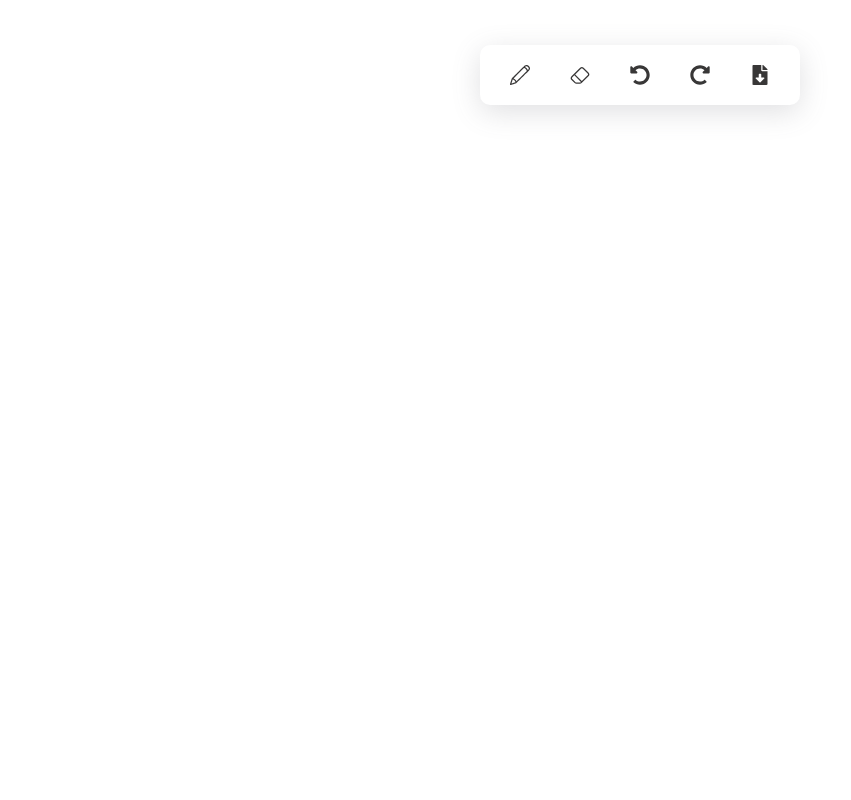
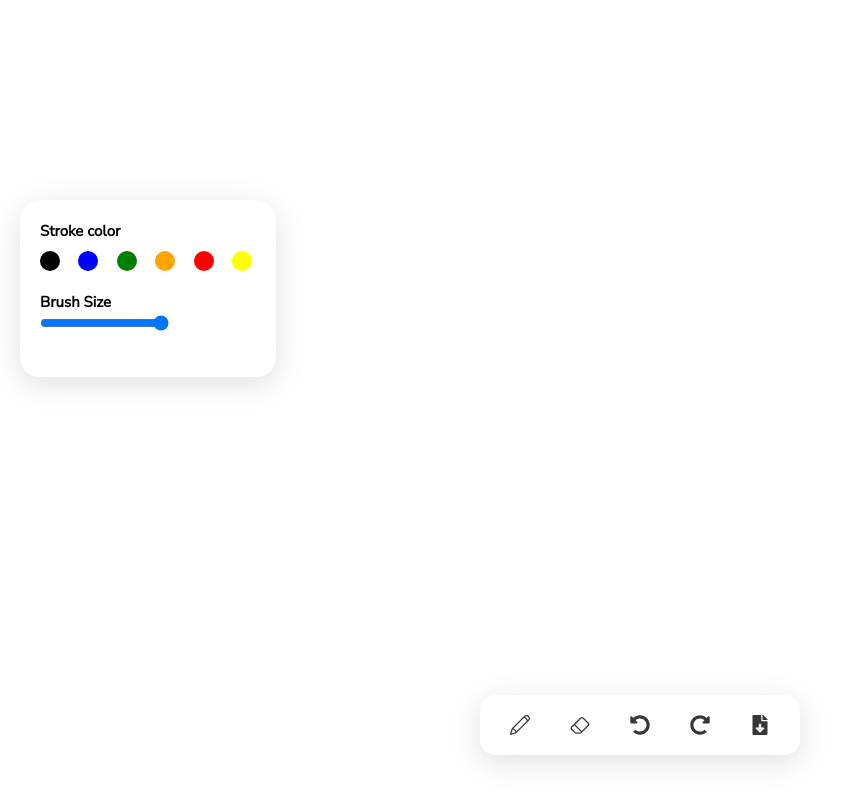
Before and after one commit to Puskar-Roy/My-Canvas, a Next.js app: page / in a window 1280 px wide. Shown: the whole page, without its empty margins (0-851 px from the left). Built offline with nearby package versions, Linux system fonts and the light colour scheme.

Commit message:
feat : toolbox

```diff
--- a/src/components/Menubar/index.module.css
+++ b/src/components/Menubar/index.module.css
@@ -1,12 +1,12 @@
 .menuContainer {
   position: absolute;
   left: 50%;
-  top: 2.8rem;
+  bottom: 2.8rem;
   width: 25%;
   display: flex;
   justify-content: space-between;
   padding: 10px 20px;
-  border-radius: 10px;
+  border-radius: 15px;
   transform: translateX(-50%);
   box-shadow: rgba(100, 100, 111, 0.2) 0px 7px 29px 0px;
   .iconWrapper {
--- /dev/null
+++ b/src/components/Toolbox/index.js
@@ -0,0 +1,54 @@
+import styles from './index.module.css'
+import { COLORS } from '../constants/constants';
+const Toolbox = () => {
+    const updateBrushSize = ()=>{
+
+    }
+  return (
+    <div className={styles.toolBoxContainer}>
+      <div className={styles.toolItem}>
+        <h4 className={styles.toolText}>Stroke color</h4>
+        <div className={styles.itemContainer}>
+          <div
+            className={styles.colorBox}
+            style={{ backgroundColor: COLORS.BLACK }}
+          />
+          <div
+            className={styles.colorBox}
+            style={{ backgroundColor: COLORS.BLUE }}
+          />
+          <div
+            className={styles.colorBox}
+            style={{ backgroundColor: COLORS.GREEN }}
+          />
+          <div
+            className={styles.colorBox}
+            style={{ backgroundColor: COLORS.ORANGE }}
+          />
+          <div
+            className={styles.colorBox}
+            style={{ backgroundColor: COLORS.RED }}
+          />
+          <div
+            className={styles.colorBox}
+            style={{ backgroundColor: COLORS.YELLOW }}
+          />
+        </div>
+      </div>
+      <div className={styles.toolItem}>
+        <h4 className={styles.toolText}>Brush Size</h4>
+        <div>
+          <input
+            type="range"
+            min={1}
+            max={10}
+            step={1}
+            onChange={updateBrushSize}
+          />
+        </div>
+      </div>
+    </div>
+  );
+}
+
+export default Toolbox
--- /dev/null
+++ b/src/components/Toolbox/index.module.css
@@ -0,0 +1,34 @@
+.toolBoxContainer{
+    padding: 20px;
+    position: absolute;
+    top: 25%;
+    left: 20px;
+    width: 256px;
+    border-radius: 20px;
+    box-shadow: rgba(100, 100, 111, 0.2) 0px 7px 29px 0px;
+    .toolItem{
+        margin-bottom: 20px;
+        .toolText{
+            font-size: 15px;
+            font-weight: bold;
+            font-family: 'Nunito Sans', sans-serif;
+
+
+        }
+        .itemContainer{
+            display: flex;
+            justify-content: space-between;
+            margin-top: 8px;
+        }
+        .colorBox{
+            height: 20px;
+            width: 20px;
+            margin-right: 4px;
+            border-radius: 10px;
+            &:hover , &.active{
+                border: 2px solid black;
+                box-shadow: rgba(0, 0, 0, 0.25) 0px 54px 55px, rgba(0, 0, 0, 0.12) 0px -12px 30px, rgba(0, 0, 0, 0.12) 0px 4px 6px, rgba(0, 0, 0, 0.17) 0px 12px 13px, rgba(0, 0, 0, 0.09) 0px -3px 5px;
+            }
+        }
+    }
+}
--- /dev/null
+++ b/src/components/constants/constants.js
@@ -0,0 +1,19 @@
+const COLORS = {
+  BLACK: "black",
+  RED: "red",
+  GREEN: "green",
+  BLUE: "blue",
+  ORANGE: "orange",
+  YELLOW: "yellow",
+  WHITE: "white",
+};
+
+const MENU_ITEMS = {
+  PENCIL: "PENCIL",
+  ERASER: "ERASER",
+  UNDO: "UNDO",
+  REDO: "REDO",
+  DOWNLOAD: "DOWNLOAD",
+};
+
+export { COLORS, MENU_ITEMS };
--- a/src/pages/index.js
+++ b/src/pages/index.js
@@ -1,13 +1,11 @@
-
 import Menubar from "@/components/Menubar";
-
+import Toolbox from "@/components/Toolbox";
 
 export default function Home() {
   return (
-    <main
-      className={``}
-    >
-      <Menubar/>
+    <main>
+      <Menubar />
+      <Toolbox />
     </main>
   );
 }
--- a/src/styles/globals.css
+++ b/src/styles/globals.css
@@ -1,33 +1,8 @@
+@import url('https://fonts.googleapis.com/css2?family=Nunito+Sans:opsz@6..12&family=Roboto&display=swap');
 @tailwind base;
 @tailwind components;
 @tailwind utilities;
-/*
-:root {
-  --foreground-rgb: 0, 0, 0;
-  --background-start-rgb: 214, 219, 220;
-  --background-end-rgb: 255, 255, 255;
-}
 
-@media (prefers-color-scheme: dark) {
-  :root {
-    --foreground-rgb: 255, 255, 255;
-    --background-start-rgb: 0, 0, 0;
-    --background-end-rgb: 0, 0, 0;
-  }
-}
 
-body {
-  color: rgb(var(--foreground-rgb));
-  background: linear-gradient(
-      to bottom,
-      transparent,
-      rgb(var(--background-end-rgb))
-    )
-    rgb(var(--background-start-rgb));
-}
-
-@layer utilities {
-  .text-balance {
-    text-wrap: balance;
-  }
-} */
+/* font-family: 'Nunito Sans', sans-serif;
+font-family: 'Roboto', sans-serif; */
```
